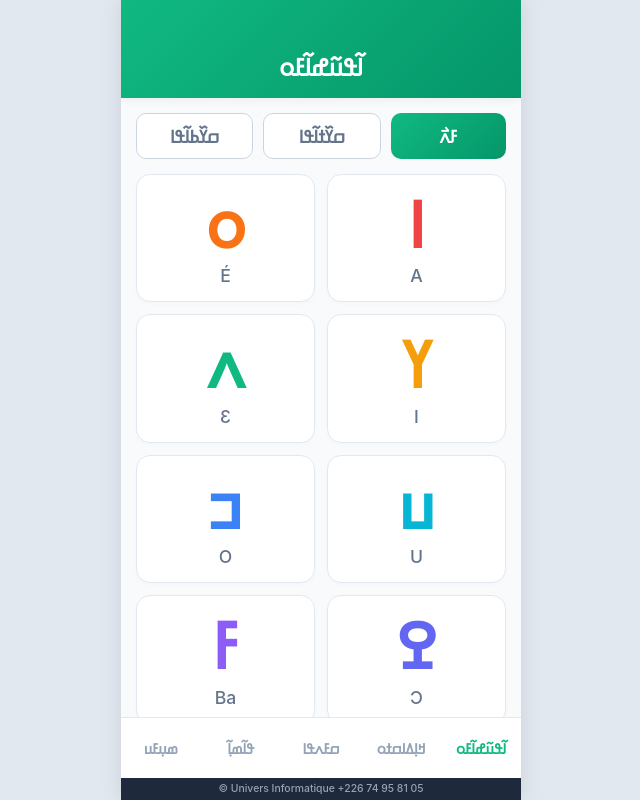
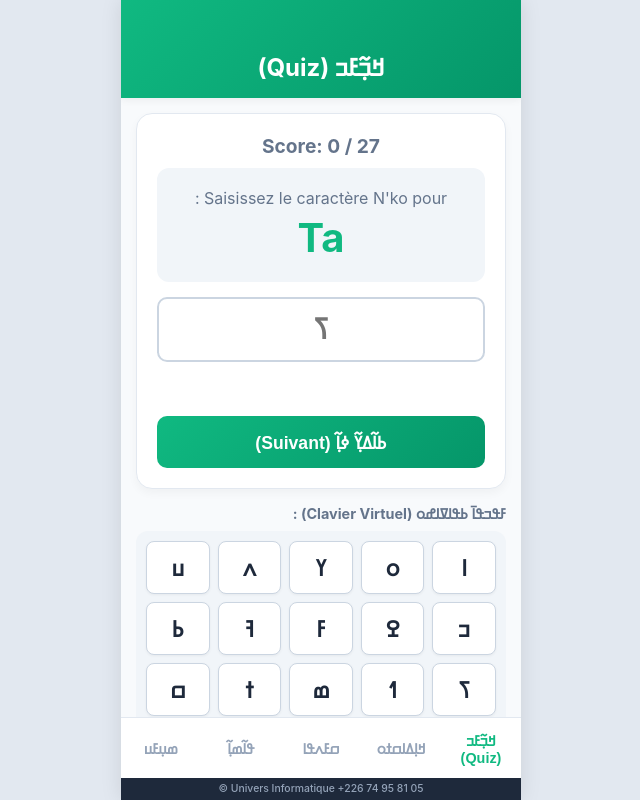
Before and after one commit to hitrikroshan-spec/nko, a plain HTML site: page index.html in a window 1280 px wide. Shown: the whole page, without its empty margins (319-959 px from the left). Drawn offline with Linux system fonts and the light colour scheme.

Commit message:
Update index.html

```diff
--- a/index.html
+++ b/index.html
@@ -64,35 +64,110 @@
 
         .hidden { display: none !important; }
 
-        /* BOUTONS FILTRES */
-        .filter-bar {
-            display: flex;
-            gap: 10px;
+        /* INTERFACE DU QUIZ */
+        .quiz-card {
+            background: white;
+            border-radius: 16px;
+            padding: 20px;
+            text-align: center;
+            box-shadow: 0 4px 10px rgba(0,0,0,0.04);
+            border: 1px solid #e2e8f0;
             margin-bottom: 15px;
-            flex-wrap: wrap;
         }
 
-        .btn-filter {
-            flex: 1;
-            min-width: 60px;
+        .quiz-score {
+            font-size: 1.2rem;
+            font-weight: bold;
+            color: #64748b;
+            margin-bottom: 10px;
+            direction: ltr;
+        }
+
+        .quiz-question-box {
+            background: #f1f5f9;
+            padding: 20px;
+            border-radius: 12px;
+            margin-bottom: 15px;
+        }
+
+        .quiz-label {
+            font-size: 1rem;
+            color: #64748b;
+            margin-bottom: 5px;
+            display: block;
+        }
+
+        .quiz-latin {
+            font-size: 2.5rem;
+            font-weight: bold;
+            color: var(--primary);
+            direction: ltr;
+            display: inline-block;
+        }
+
+        .quiz-input {
+            width: 100%;
+            padding: 14px;
+            border: 2px solid #cbd5e1;
+            border-radius: 10px;
+            font-size: 1.8rem;
+            text-align: center;
+            box-sizing: border-box;
+            margin-bottom: 15px;
+            font-weight: bold;
+        }
+
+        .quiz-input:focus {
+            outline: none;
+            border-color: var(--primary);
+        }
+
+        .quiz-feedback {
+            font-size: 1.2rem;
+            font-weight: bold;
+            margin-bottom: 15px;
+            min-height: 24px;
+        }
+        .feedback-correct { color: #10b981; }
+        .feedback-wrong { color: #ef4444; }
+
+        /* CLAVIER REPERTOIRE NKO POUR FACILITER LA SAISIE */
+        .keyboard-hint-title {
+            font-size: 0.9rem;
+            color: #64748b;
+            margin-bottom: 8px;
+            font-weight: bold;
+        }
+
+        .nko-keyboard {
+            display: grid;
+            grid-template-columns: repeat(5, 1fr);
+            gap: 8px;
+            background: #f1f5f9;
+            padding: 10px;
+            border-radius: 12px;
+            max-height: 180px;
+            overflow-y: auto;
+        }
+
+        .btn-key {
             background: white;
             border: 1px solid #cbd5e1;
-            padding: 10px;
-            border-radius: 10px;
+            padding: 10px 5px;
+            border-radius: 8px;
+            font-size: 1.4rem;
             font-weight: bold;
-            font-size: 1.1rem;
             cursor: pointer;
-            color: #64748b;
+            color: #1e293b;
             text-align: center;
+            box-shadow: 0 1px 3px rgba(0,0,0,0.05);
         }
 
-        .btn-filter.active {
-            background: var(--glam);
-            color: white;
-            border: none;
+        .btn-key:active {
+            background: #e2e8f0;
         }
 
-        /* GRILLE ALPHABET */
+        /* GRILLE ALPHABET (GRAMMAIRE) */
         .nko-grid {
             display: grid;
             grid-template-columns: repeat(2, 1fr);
@@ -141,7 +216,7 @@
             padding: 14px;
             font-size: 1.6rem;
             font-weight: bold;
-            background: #1e293b; /* Fond sombre pour faire ressortir l'arc-en-ciel à la saisie */
+            background: #1e293b;
             color: #f8fafc;
             box-sizing: border-box;
             overflow-y: auto;
@@ -289,17 +364,28 @@
 <body>
 
 <div class="iphone-xs-screen">
-    <header id="main-title">ߊ߬ߟߎ߬ߝߊ߬ߓߋ</header>
+    <header id="main-title">ߞߏ߲߬ߓߏ (Quiz)</header>
 
     <div class="content">
 
         <div id="view-alphabet">
-            <div class="filter-bar">
-                <button class="btn-filter active" id="btn-all" onclick="filterAlphabet('all')">ߓߍ߯</button>
-                <button class="btn-filter" id="btn-vow" onclick="filterAlphabet('voyelle')">ߛߌ߰ߙߊ߬ߟߊ</button>
-                <button class="btn-filter" id="btn-con" onclick="filterAlphabet('consonne')">ߛߌ߰ߕߊ߬ߟߊ</button>
+            <div class="quiz-card">
+                <div class="quiz-score" id="quiz-score-display">Score: 0 / 27</div>
+
+                <div class="quiz-question-box">
+                    <span class="quiz-label">Saisissez le caractère N'ko pour :</span>
+                    <div class="quiz-latin" id="quiz-question-latin">-</div>
+                </div>
+
+                <input type="text" id="quiz-user-input" class="quiz-input" placeholder="ߖ" autocomplete="off" oninput="checkQuizAnswer()">
+
+                <div class="quiz-feedback" id="quiz-feedback-box"></div>
+
+                <button class="btn-action" onclick="nextQuizQuestion()">ߕߊ߬ߡߌ߲߬ ߦߊ߲߬ (Suivant)</button>
             </div>
-            <div class="nko-grid" id="alphabet-container"></div>
+
+            <div class="keyboard-hint-title">ߓߟߏߟߊ߫ ߕߟߊߜߊߝߋ (Clavier Virtuel) :</div>
+            <div class="nko-keyboard" id="quiz-keyboard-container"></div>
         </div>
 
         <div id="view-grammar" class="hidden">
@@ -318,7 +404,7 @@
             <div class="editor-card">
                 <div id="nko-rainbow-editor" class="editor-rainbow-box" contenteditable="true" placeholder="ߛߓߍߟߌ ߘߊߡߌ߬ߣߊ߬ ߦߊ߲߬..."></div>
                 <div style="margin-top: 12px;">
-                    <button class="btn-action" onclick="saveEditorText()">ߊ߬ ߡߊߙߊ߲߬ (Enregistrer)</button>
+                    <button class="btn-action" onclick="saveEditorText()">ߊ߬ ߡ mߊߙߊ߲߬ (Enregistrer)</button>
                 </div>
             </div>
             <div class="manage-title" style="text-align:center;">ߛߓߍߟߌ߫ ߡߊߙߊ߲ߣߍ߲ ߜߊ߲߬ߠߊ߫</div>
@@ -347,7 +433,7 @@
     </div>
 
     <nav class="taskbar">
-        <button class="task-item active" id="tab-alphabet" onclick="switchView('alphabet')">ߊ߬ߟߎ߬ߝߊ߬ߓߋ</button>
+        <button class="task-item active" id="tab-alphabet" onclick="switchView('alphabet')">ߞߏ߲߬ߓߏ (Quiz)</button>
         <button class="task-item" id="tab-grammar" onclick="switchView('grammar')">ߞߊ߲ߡߊߛߙߋ</button>
         <button class="task-item" id="tab-editor" onclick="switchView('editor')">ߛߓߍߟߊ</button>
         <button class="task-item" id="tab-add" onclick="switchView('add')">ߟߊ߬ߘߊ߲߬</button>
@@ -360,10 +446,10 @@
 </div>
 
 <script>
-    // Palette arc-en-ciel éclatante
     const rainbowColors = ['#ef4444', '#f97316', '#f59e0b', '#10b981', '#06b6d4', '#3b82f6', '#6366f1', '#8b5cf6', '#d946ef', '#ec4899'];
     function getRainbowColor(index) { return rainbowColors[index % rainbowColors.length]; }
 
+    // Liste complète des 27 caractères de base de l'alphabet N'ko (voyelles + consonnes + nasale)
     const nkoAlphabet = [
         { letter: "ߊ", type: "voyelle", latin: "A" }, { letter: "ߋ", type: "voyelle", latin: "É" },
         { letter: "ߌ", type: "voyelle", latin: "I" }, { letter: "ߍ", type: "voyelle", latin: "Ɛ" },
@@ -377,7 +463,8 @@
         { letter: "ߟ", type: "consonne", latin: "La" }, { letter: "ߡ", type: "consonne", latin: "Ma" },
         { letter: "ߢ", type: "consonne", latin: "Nya" }, { letter: "ߣ", type: "consonne", latin: "Na" },
         { letter: "ߤ", type: "consonne", latin: "Ha" }, { letter: "ߥ", type: "consonne", latin: "Wa" },
-        { letter: "ߦ", type: "consonne", latin: "Ya" }
+        { letter: "ߦ", type: "consonne", latin: "Ya" }, { letter: "ߒ", type: "consonne", latin: "N" },
+        { letter: "ߚ", type: "consonne", latin: "Rra" }
     ];
 
     const accentRules = {
@@ -388,8 +475,15 @@
         '߯': { desc: 'Ton bas long', marker: '̀', long: true }
     };
 
+    // VARIABLES ET MOTEUR DU QUIZ
+    let currentQuestionIndex = 0;
+    let quizScore = 0;
+    let quizPool = [];
+    let hasAnsweredCurrent = false;
+
     window.onload = () => {
-        renderAlphabet('all');
+        initQuiz();
+        buildVirtualKeyboard();
         renderGrammarAlphabet('߫');
         setupRainbowScribe();
         if (!localStorage.getItem('nko_dict')) {
@@ -401,17 +495,81 @@
         renderSavedNotes();
     };
 
-    function renderAlphabet(filter) {
-        const container = document.getElementById('alphabet-container');
+    function initQuiz() {
+        // Mélanger l'alphabet pour créer une partie aléatoire
+        quizPool = [...nkoAlphabet].sort(() => Math.random() - 0.5);
+        quizScore = 0;
+        currentQuestionIndex = 0;
+        displayQuizQuestion();
+    }
+
+    function buildVirtualKeyboard() {
+        const container = document.getElementById('quiz-keyboard-container');
         if (!container) return;
-        const items = filter === 'all' ? nkoAlphabet : nkoAlphabet.filter(i => i.type === filter);
+        // Tri visuel pour le clavier
+        container.innerHTML = nkoAlphabet.map(item => `
+            <button class="btn-key" onclick="pressKey('${item.letter}')">${item.letter}</button>
+        `).join('');
+    }
 
-        container.innerHTML = items.map((item, idx) => `
-            <div class="mini-card">
-                <span class="nko-letter" style="color: ${getRainbowColor(idx)};">${item.letter}</span>
-                <span class="latin-pron">${item.latin}</span>
-            </div>
-        `).join('');
+    function pressKey(char) {
+        if (hasAnsweredCurrent) return;
+        const input = document.getElementById('quiz-user-input');
+        input.value = char;
+        checkQuizAnswer();
+    }
+
+    function displayQuizQuestion() {
+        if (currentQuestionIndex >= 27) {
+            // Fin du quiz, réinitialisation automatique
+            alert(`Fin du quiz ! Votre score final est de : ${quizScore} / 27`);
+            initQuiz();
+            return;
+        }
+
+        hasAnsweredCurrent = false;
+        const currentItem = quizPool[currentQuestionIndex];
+
+        document.getElementById('quiz-question-latin').innerText = currentItem.latin;
+        document.getElementById('quiz-user-input').value = "";
+        document.getElementById('quiz-user-input').disabled = false;
+        document.getElementById('quiz-feedback-box').innerText = "";
+        document.getElementById('quiz-feedback-box').className = "quiz-feedback";
+        document.getElementById('quiz-score-display').innerText = `Score: ${quizScore} / 27`;
+    }
+
+    function checkQuizAnswer() {
+        if (hasAnsweredCurrent) return;
+
+        const inputField = document.getElementById('quiz-user-input');
+        const feedbackBox = document.getElementById('quiz-feedback-box');
+        const userAnswer = inputField.value.trim();
+        const correctAnswer = quizPool[currentQuestionIndex].letter;
+
+        if (userAnswer === "") return;
+
+        hasAnsweredCurrent = true;
+        inputField.disabled = true;
+
+        if (userAnswer === correctAnswer) {
+            quizScore++;
+            feedbackBox.innerText = "ߓߍ߲߬ߣߍ߲߫ ߦߋ߫ ! (Correct +1)";
+            feedbackBox.className = "quiz-feedback feedback-correct";
+        } else {
+            feedbackBox.innerText = `ߝߎ߬ߕߎ߲߬ߣߍ߲߫ ! Réponse: ${correctAnswer}`;
+            feedbackBox.className = "quiz-feedback feedback-wrong";
+        }
+
+        document.getElementById('quiz-score-display').innerText = `Score: ${quizScore} / 27`;
+    }
+
+    function nextQuizQuestion() {
+        if (!hasAnsweredCurrent) {
+            alert("Veuillez donner une réponse ou choisir une lettre avant de continuer.");
+            return;
+        }
+        currentQuestionIndex++;
+        displayQuizQuestion();
     }
 
     function renderGrammarAlphabet(accent) {
@@ -419,7 +577,7 @@
         if (!container) return;
         const rule = accentRules[accent];
 
-        container.innerHTML = nkoAlphabet.map((item, idx) => {
+        container.innerHTML = nkoAlphabet.slice(0, 25).map((item, idx) => {
             let latinModifie = item.latin;
             let premiereVoyelle = (item.type === 'voyelle') ? item.latin[0].toLowerCase() : "a";
             let voyelleAccentuee = premiereVoyelle + rule.marker;
@@ -460,7 +618,6 @@
 
             editor.innerHTML = coloredHTML;
 
-            // Restauration précise du curseur
             let target = editor;
             let charCount = 0;
             let nodeStack = [target];
@@ -486,8 +643,9 @@
         });
     }
 
-    /* GESTION COMPLÈTE DES FICHIERS SAUVEGARDÉS */
     function getSavedNotes() { return JSON.parse(localStorage.getItem('nko_notes')) || []; }
+
+    document.editor_saved_function_toggle = false;
 
     function saveEditorText() {
         const editor = document.getElementById('nko-rainbow-editor');
@@ -552,14 +710,6 @@
         renderGrammarAlphabet(accent);
     }
 
-    function filterAlphabet(type) {
-        document.querySelectorAll('#view-alphabet .btn-filter').forEach(b => b.classList.remove('active'));
-        if(type === 'all') document.getElementById('btn-all').classList.add('active');
-        if(type === 'voyelle') document.getElementById('btn-vow').classList.add('active');
-        if(type === 'consonne') document.getElementById('btn-con').classList.add('active');
-        renderAlphabet(type);
-    }
-
     function switchView(viewName) {
         document.getElementById('view-alphabet').classList.toggle('hidden', viewName !== 'alphabet');
         document.getElementById('view-grammar').classList.toggle('hidden', viewName !== 'grammar');
@@ -571,7 +721,7 @@
         const currentTab = document.getElementById('tab-' + viewName);
         if(currentTab) currentTab.classList.add('active');
 
-        const headers = { alphabet: "ߊ߬ߟߎ߬ߝߊ߬ߓߋ", grammar: "ߞߊ߲ߡߊߛߙߋ", editor: "ߛߓߍߟߊ", add: "ߡߟߊߡߊߦߟߍ", dico: "ߘߎ߲ߓߎ" };
+        const headers = { alphabet: "ߞߏ߲߬ߓߏ (Quiz)", grammar: "ߞߊ߲ߡߊߛߙߋ", editor: "ߛߓߍߟߊ", add: "ߡߟߊߡߊߦߟߍ", dico: "ߘߎ߲ߓߎ" };
         document.getElementById('main-title').innerText = headers[viewName];
 
         if(viewName === 'dico') renderDico();
```
